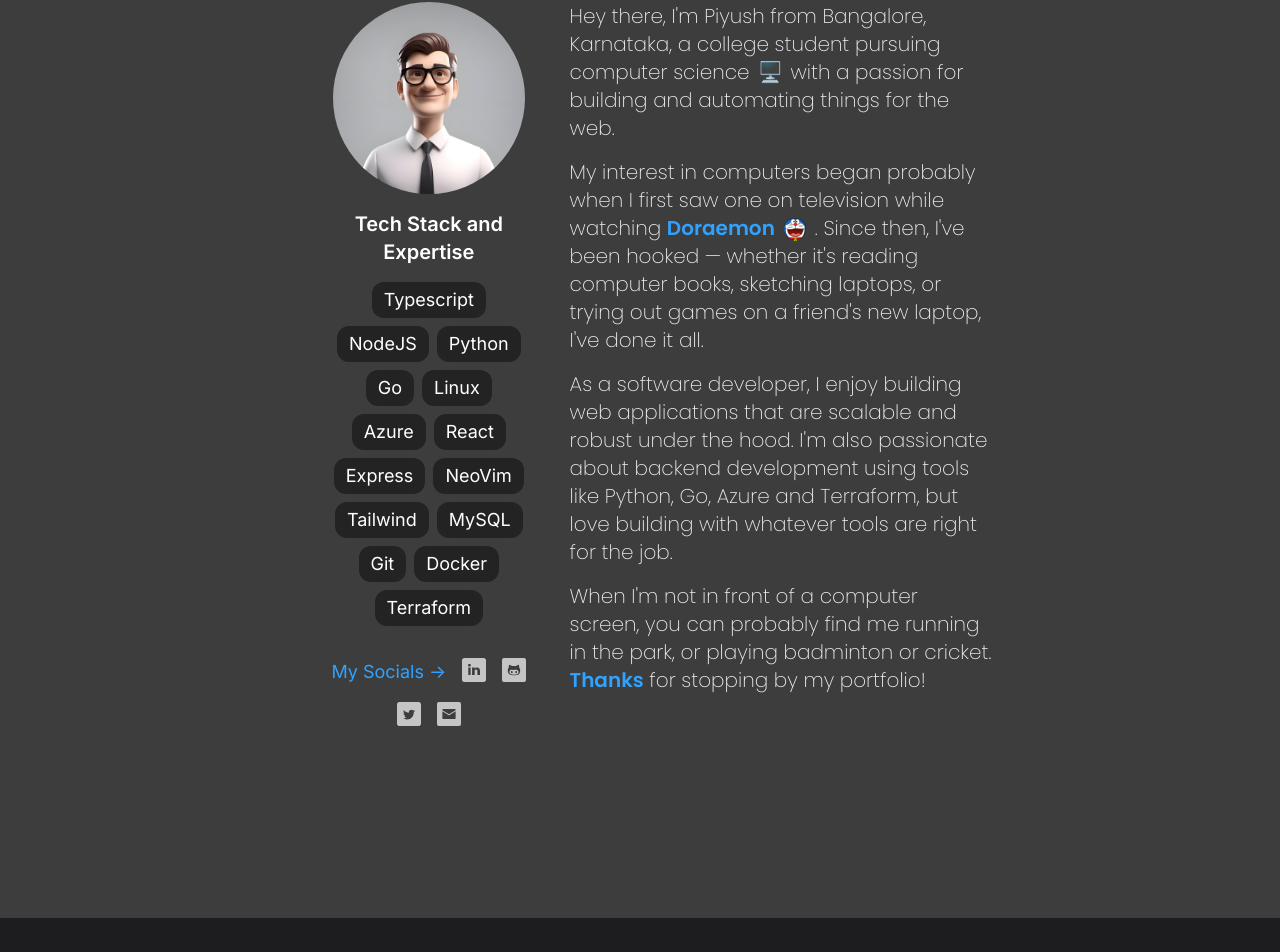
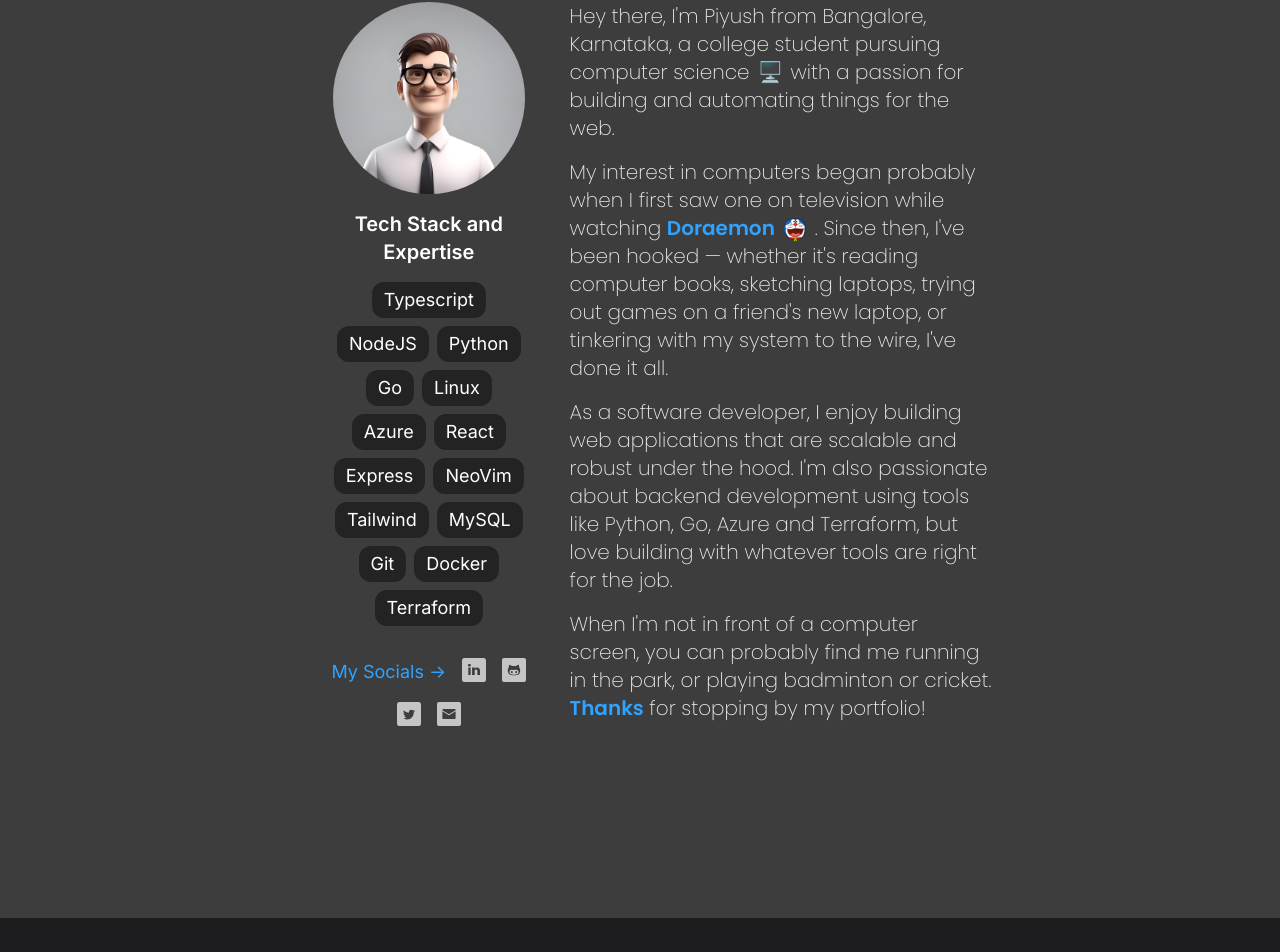
Before and after one commit to antidoid/cloud-resume-challenge, a React (Vite) app in the folder frontend/: page / in a window 1280 px wide. Shown: the part 1102-2054 px from the top of the page. Built offline with nearby package versions, Linux system fonts and the light colour scheme; no server answers.

Commit message:
UPDATE: about me

```diff
--- a/frontend/src/components/About.tsx
+++ b/frontend/src/components/About.tsx
@@ -134,7 +134,8 @@
             <span className="text-cerulean font-semibold">Doraemon</span>
             <img className="w-6 h-6 mx-2 inline-block" src={DoraemonImg} alt="Doraemon joy face" />.
             Since then, I've been hooked — whether it's reading computer books, sketching laptops,
-            or trying out games on a friend's new laptop, I've done it all.
+            trying out games on a friend's new laptop, or tinkering with my system to the wire,
+            I've done it all.
           </p>
           <p>
             As a software developer, I enjoy building web applications that are scalable and robust under the hood.
```
